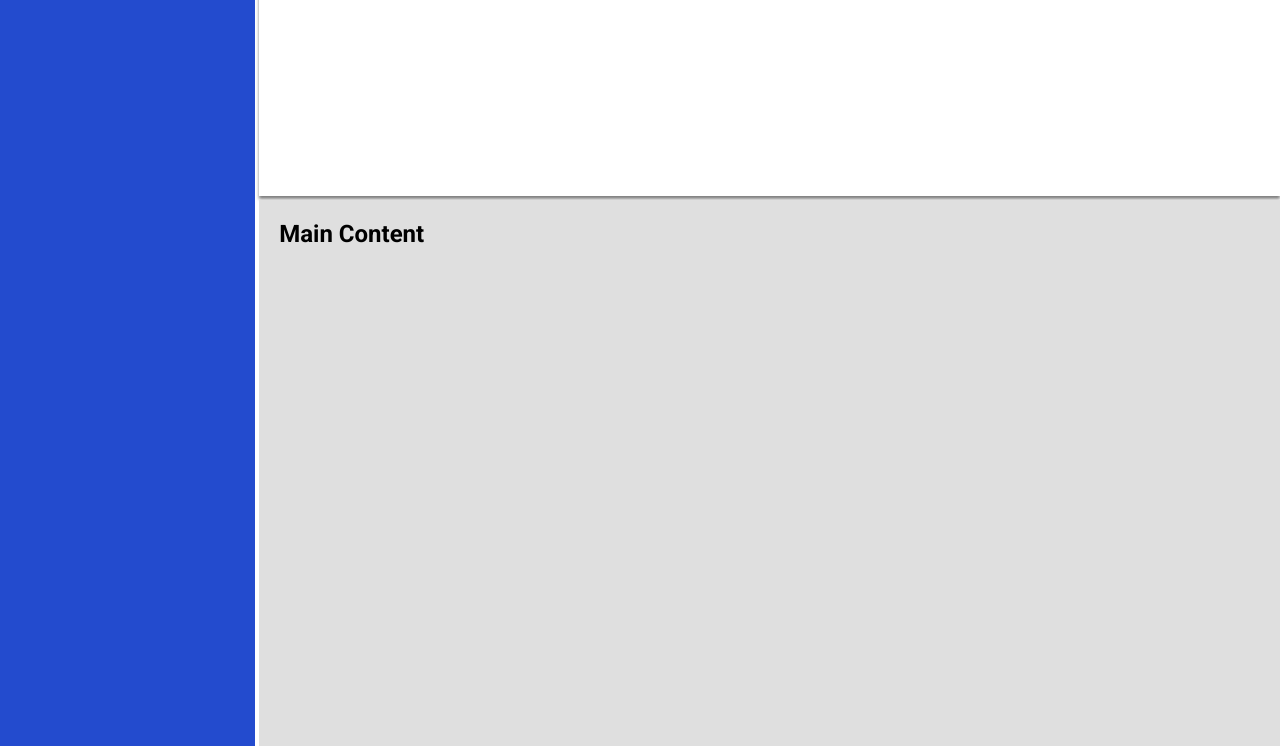
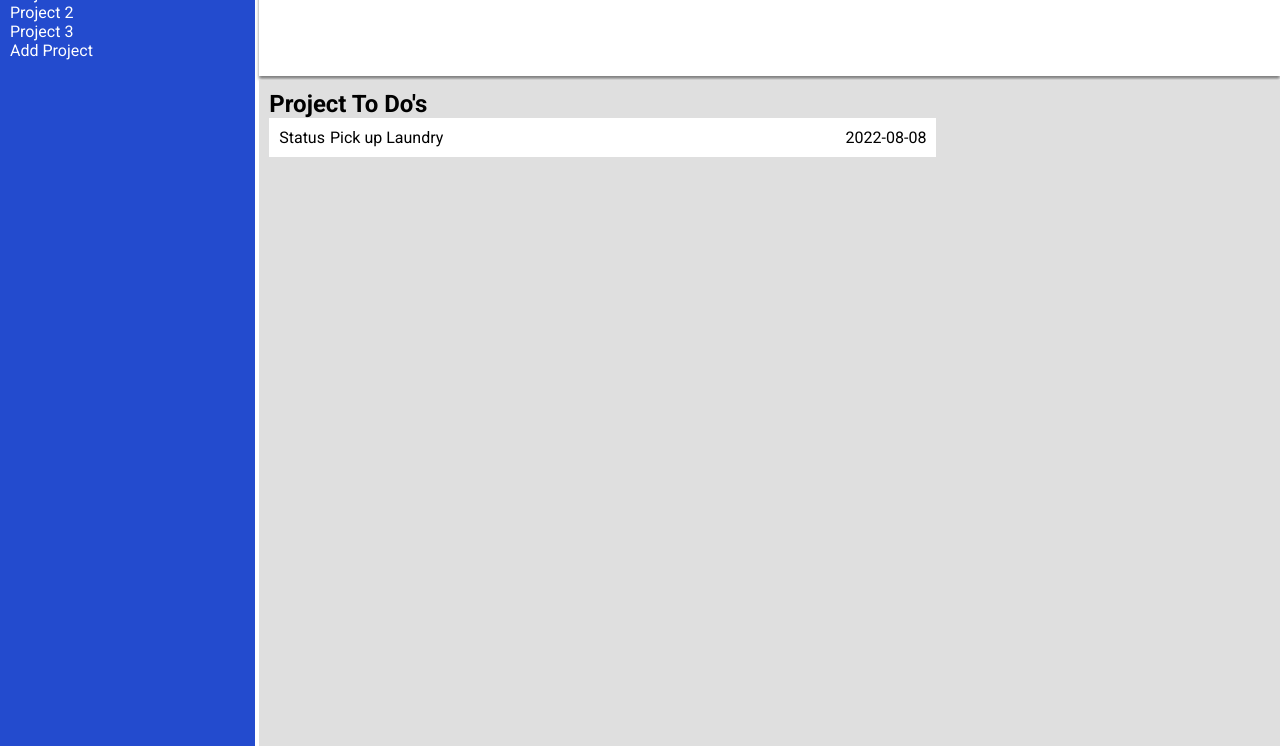
Before and after one commit to dusmer/to-do-list, a website built with webpack: page dist/index.html in a window 1280 px wide. Shown: the part 54-800 px from the top of the page. Built offline with Linux system fonts and the light colour scheme; files that its build step writes are made by us from their sources.

Commit message:
initial setup of To Do list pages and libraries

```diff
--- a/src/style.css
+++ b/src/style.css
@@ -24,6 +24,8 @@ html{
     grid-template-rows: 1fr 9fr;
     background-color:rgb(35, 75, 206);
     align-items: start;
+    padding:10px;
+    color:white;
 }
 
 .header{
@@ -31,11 +33,12 @@ html{
     grid-column: 2 / 3;
     background-color: white;
     box-shadow: 0 3px 3px rgb(0 0 0 / 0.5);
+    padding:10px;
 }
 
-.header-container{
+.headerContainer{
     display:grid;
-    grid-template-rows: 100px 150px;
+    grid-template-rows: 100px 10px;
 }
 
 .main{
@@ -44,5 +47,24 @@ html{
     background-color: rgb(223, 223, 223);
     grid-template-columns: 2fr 1fr;
     grid-template-rows: 1fr 1fr;
-    padding:20px;
+    padding:10px;
 }
+
+.projectTodos{
+    background-color: white;
+    display:flex;
+    padding:10px;
+    gap:5px;
+
+
+}
+
+.todoDate{
+    display: flex;
+    justify-content: flex-end;
+
+}
+
+.todoTitle{
+    flex:1;
+}
```
Also changed, not shown: dist/index.html, dist/main.js.
